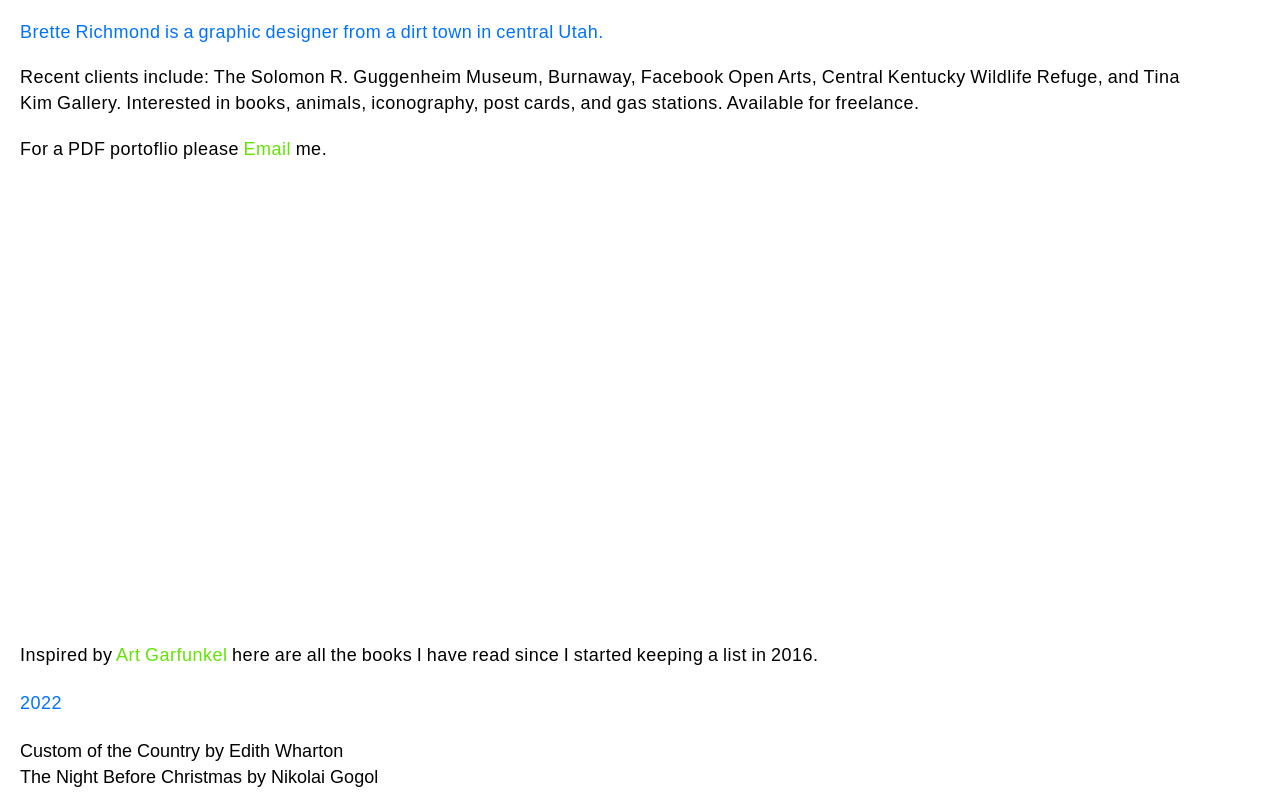
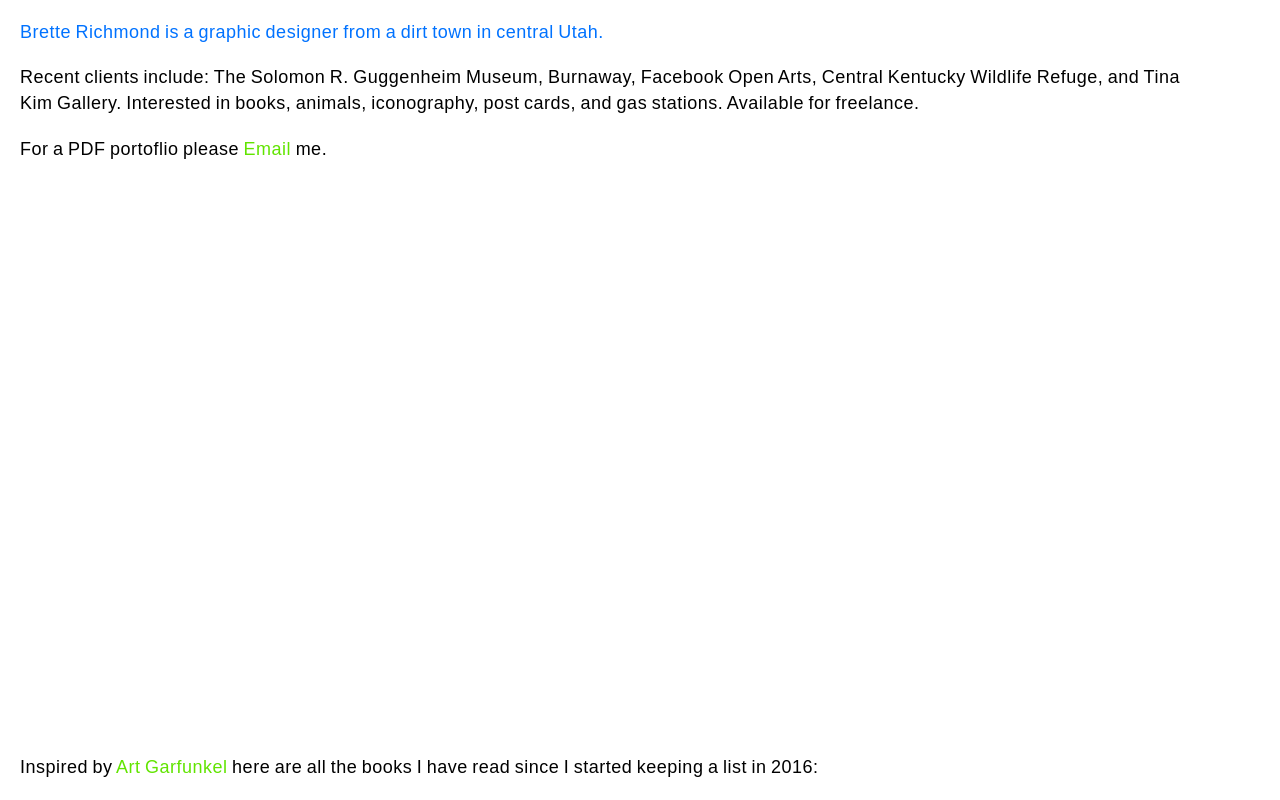
Before and after one commit to breathski/breathski.github.io, a plain HTML site: page index.html in a window 1280 px wide. Shown: the top 800 px of the page. Drawn offline with Linux system fonts and the light colour scheme.

Commit message:
Position updates.

```diff
--- a/BR_website.css
+++ b/BR_website.css
@@ -44,7 +44,8 @@
 
 
 #container {
-    padding: 20px 20px 0px 20px;
+  padding: 20px 20px 0px 20px;
+  height: 100%;
 }
 
 #container:hover {
@@ -52,7 +53,12 @@
 }
 
 #contact {
-	padding: 0px 0px 480px 0px;
+	padding: 0px 0px 80px 0px;
+}
+
+#bookheader {
+	bottom: 20px;
+	position: absolute;
 }
 
 a:link {
--- a/index.html
+++ b/index.html
@@ -13,10 +13,10 @@
 			<p>For a PDF portoflio please <span><a href="mailto:bretteash@gmail.com">Email</a></span> me.</p>
 		</div>
 
-		<div>
-			<p>Inspired by <span><a href="https://www.artgarfunkel.com/library/list1.html">Art Garfunkel</a></span> here are all the books I have read since I started keeping a list in 2016.</p>
+		<div id="bookheader">
+			<p>Inspired by <span><a href="https://www.artgarfunkel.com/library/list1.html">Art Garfunkel</a></span> here are all the books I have read since I started keeping a list in 2016:</p>
 		</div>
-			</div>
+	</div>
 				<!---
 				<div class="key"> <span class="dot"></span> </div>
 				<div class="key"> <p id="keytext">Reread</p> </div>
```
